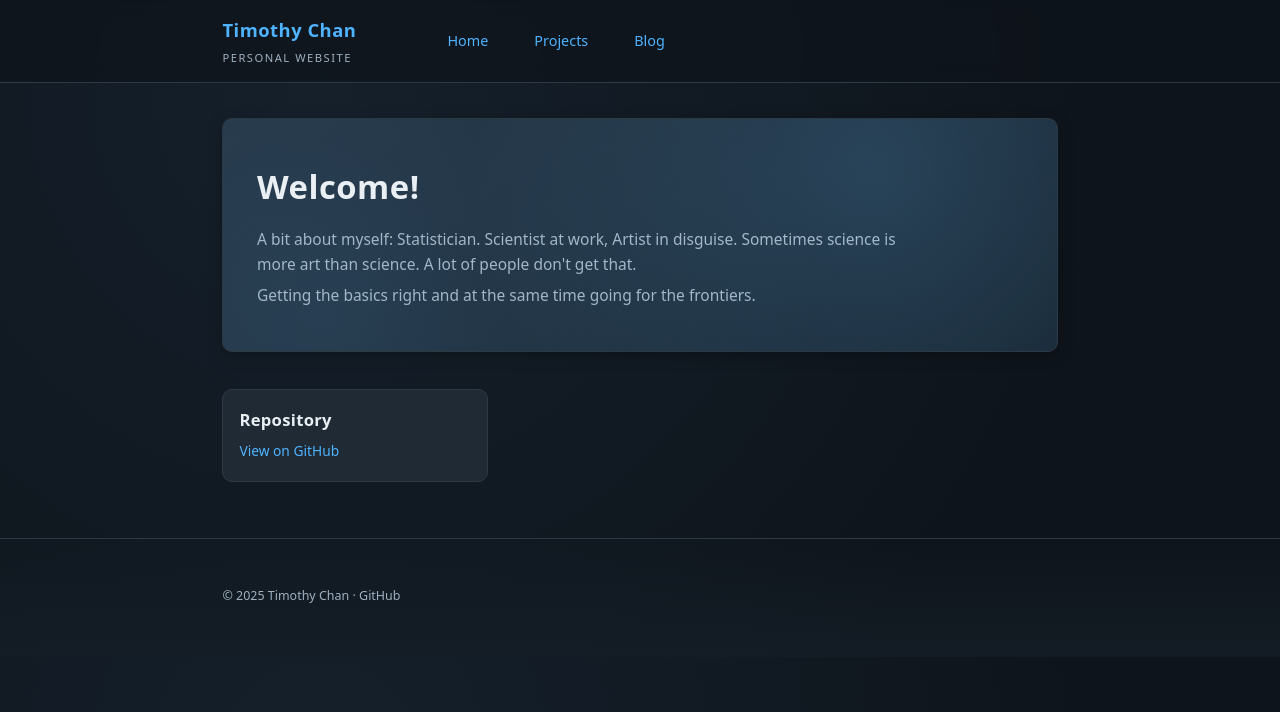
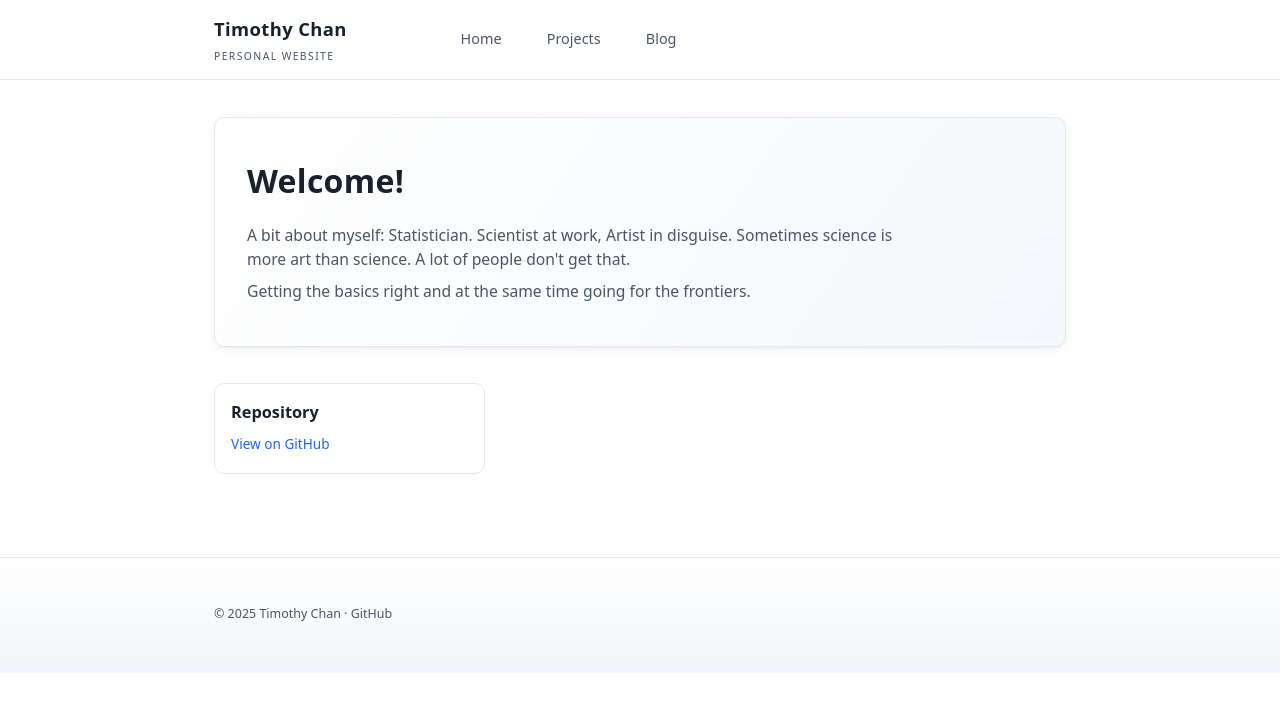
Before and after one commit to resyui/resyui.github.io, a Jekyll site: the page built from index.md, in a window 1280 px wide. Shown: the top 712 px of the page. Built offline with Jekyll 4.4.1, drawn with Linux system fonts in a browser that asks for light colours.

Commit message:
Refactor CSS for light theme and layout adjustments
Updated CSS variables for a lighter theme and adjusted various styles for improved layout and appearance.

```diff
--- a/assets/css/style.css
+++ b/assets/css/style.css
@@ -1,25 +1,25 @@
 :root {
-  --bg: #0e141b;
-  --bg-alt: #17212b;
-  --panel: #1f2a35;
-  --border: #2d3a46;
-  --text: #e9eef2;
-  --text-dim: #9fb1c1;
-  --accent: #4fb3ff;
-  --accent-hover: #77c9ff;
+  --bg: #ffffff;
+  --bg-alt: #f5f7fa;
+  --panel: #ffffff;
+  --border: #e2e8f0;
+  --text: #1a202c;
+  --text-dim: #4a5568;
+  --accent: #2563eb;
+  --accent-hover: #1d4ed8;
   --radius: 10px;
-  --shadow: 0 4px 18px -6px rgba(0,0,0,.55);
+  --shadow: 0 4px 14px -4px rgba(0,0,0,.08), 0 2px 4px -2px rgba(0,0,0,.06);
   --font: system-ui,-apple-system,Segoe UI,Roboto,Ubuntu,sans-serif;
-  --mono: ui-monospace, SFMono-Regular, "SF Mono", Menlo, Consolas, "Liberation Mono", monospace;
-  --line: 1.6;
-  --max-width: 880px;
+  --mono: ui-monospace,SFMono-Regular,Menlo,Consolas,"Liberation Mono",monospace;
+  --line: 1.58;
+  --max-width: 900px;
 }
 
 * { box-sizing: border-box; }
 html, body { margin: 0; padding: 0; }
 body {
   font-family: var(--font);
-  background: var(--bg) radial-gradient(circle at 25% 15%, #15202b 0%, #0e141b 70%);
+  background: var(--bg);
   color: var(--text);
   line-height: var(--line);
   -webkit-font-smoothing: antialiased;
@@ -36,104 +36,92 @@ a:hover { color: var(--accent-hover); }
   width: 100%;
   max-width: var(--max-width);
   margin: 0 auto;
-  padding: 0 1.4rem;
+  padding: 0 1.5rem;
 }
 
-/* Header / Nav */
 .site-header {
-  backdrop-filter: blur(10px);
-  background: rgba(14,20,27,0.72);
+  backdrop-filter: blur(8px);
+  background: rgba(255,255,255,0.78);
   border-bottom: 1px solid var(--border);
   position: sticky;
   top: 0;
-  z-index: 50;
+  z-index: 40;
 }
 .site-header .inner {
   display: flex;
   gap: 2rem;
   align-items: center;
-  padding: .95rem 1.4rem;
+  padding: .9rem 1.5rem;
   flex-wrap: wrap;
 }
-.brand {
-  display: flex;
-  flex-direction: column;
-  min-width: 180px;
-}
+
+.brand { display: flex; flex-direction: column; min-width: 200px; }
 .site-title {
   font-size: 1.15rem;
   font-weight: 600;
-  letter-spacing: .5px;
+  letter-spacing: .4px;
+  color: var(--text);
 }
 .site-tagline {
-  font-size: .70rem;
+  font-size: .65rem;
   text-transform: uppercase;
-  letter-spacing: 1.5px;
+  letter-spacing: 1.4px;
   color: var(--text-dim);
-  margin-top: .25rem;
+  margin-top: .28rem;
 }
 
 .site-nav {
   display: flex;
-  gap: 1.25rem;
+  gap: 1rem;
   font-size: .9rem;
   flex-wrap: wrap;
 }
 .site-nav a {
-  padding: .4rem .75rem;
+  padding: .45rem .85rem;
   border-radius: 100px;
   background: transparent;
   border: 1px solid transparent;
   transition: background .18s, border-color .18s;
+  color: var(--text-dim);
 }
 .site-nav a:hover {
   background: var(--bg-alt);
   border-color: var(--border);
+  color: var(--text);
 }
 
-/* Main Content */
 .site-main .inner {
-  padding-top: 2.2rem;
-  padding-bottom: 3.5rem;
+  padding-top: 2.3rem;
+  padding-bottom: 3.2rem;
 }
 
 .hero {
-  background: linear-gradient(140deg,#233140,#17232e);
+  background: linear-gradient(125deg,#ffffff,#f4f8fc);
   border: 1px solid var(--border);
-  padding: 2.6rem 2.1rem 2.3rem;
+  padding: 2.4rem 2rem 2.2rem;
   border-radius: var(--radius);
   box-shadow: var(--shadow);
   position: relative;
   overflow: hidden;
 }
-.hero:before {
-  content: "";
-  position: absolute;
-  inset: 0;
-  background:
-    radial-gradient(circle at 78% 22%, rgba(79,179,255,0.18), transparent 60%),
-    radial-gradient(circle at 12% 85%, rgba(79,179,255,0.12), transparent 65%);
-  mix-blend-mode: screen;
-  pointer-events: none;
-}
 .hero h2 {
-  margin: 0 0 .9rem;
-  font-size: 2.05rem;
-  font-weight: 640;
-  letter-spacing: .5px;
+  margin: 0 0 1rem;
+  font-size: 2rem;
+  font-weight: 600;
+  letter-spacing: .3px;
 }
 .hero p {
-  margin: .4rem 0;
-  max-width: 640px;
+  margin: .45rem 0;
+  max-width: 650px;
   color: var(--text-dim);
-  font-size: .97rem;
+  font-size: .98rem;
 }
 
 .grid {
   --gap: 1.2rem;
   display: grid;
   gap: var(--gap);
-  margin-top: 2.3rem;
+  margin-top: 2.2rem;
 }
 @media (min-width: 720px) {
   .grid { grid-template-columns: repeat(auto-fill,minmax(240px,1fr)); }
@@ -142,65 +130,125 @@ a:hover { color: var(--accent-hover); }
 .card {
   background: var(--panel);
   border: 1px solid var(--border);
-  padding: 1.05rem 1rem 1.2rem;
+  padding: 1.05rem 1rem 1.15rem;
   border-radius: var(--radius);
-  transition: border-color .18s, transform .18s, background .18s;
+  transition: border-color .18s, transform .18s, box-shadow .18s;
   position: relative;
-  overflow: hidden;
 }
-.card:before {
-  content: "";
-  position: absolute;
-  inset: 0;
-  opacity: 0;
-  background: radial-gradient(circle at 70% 25%, rgba(79,179,255,0.18), transparent 65%);
-  transition: opacity .35s;
-}
-.card:hover:before { opacity: 1; }
 .card:hover {
   border-color: var(--accent);
-  transform: translateY(-4px);
+  transform: translateY(-3px);
+  box-shadow: 0 4px 18px -2px rgba(0,0,0,.10);
 }
 .card h3 {
-  margin: 0 0 .45rem;
-  font-size: 1.04rem;
+  margin: 0 0 .5rem;
+  font-size: 1.02rem;
   font-weight: 600;
-  letter-spacing: .3px;
 }
 .card p {
   margin: 0;
   color: var(--text-dim);
-  font-size: .86rem;
+  font-size: .85rem;
   line-height: 1.5;
 }
 
+/* Quick Section Grid on Home */
+.quick-grid {
+  display: grid;
+  gap: 1.1rem;
+  margin-top: 2.2rem;
+}
+@media (min-width: 680px) {
+  .quick-grid { grid-template-columns: repeat(auto-fill,minmax(210px,1fr)); }
+}
+.qcard {
+  display: block;
+  background: var(--panel);
+  border: 1px solid var(--border);
+  padding: 1rem .95rem 1.05rem;
+  border-radius: var(--radius);
+  text-decoration: none;
+  transition: border-color .18s, box-shadow .18s, transform .18s;
+}
+.qcard h3 {
+  margin: 0 0 .4rem;
+  font-size: .95rem;
+  font-weight: 600;
+  letter-spacing: .3px;
+  color: var(--text);
+}
+.qcard p {
+  margin: 0;
+  font-size: .78rem;
+  color: var(--text-dim);
+  line-height: 1.4;
+}
+.qcard:hover {
+  border-color: var(--accent);
+  box-shadow: 0 4px 14px -3px rgba(0,0,0,.10);
+  transform: translateY(-3px);
+}
+
+/* Project List Page */
+.project-list {
+  list-style: none;
+  margin: 2rem 0 0;
+  padding: 0;
+  display: flex;
+  flex-direction: column;
+  gap: 1.4rem;
+}
+.project-item {
+  background: var(--panel);
+  border: 1px solid var(--border);
+  padding: 1.1rem 1.1rem 1.2rem;
+  border-radius: var(--radius);
+  transition: border-color .18s, box-shadow .18s;
+}
+.project-item:hover {
+  border-color: var(--accent);
+  box-shadow: 0 3px 14px -4px rgba(0,0,0,.12);
+}
+.project-item h2 {
+  margin: 0 0 .45rem;
+  font-size: 1.05rem;
+  font-weight: 600;
+  letter-spacing: .3px;
+}
+.project-item p {
+  margin: 0;
+  color: var(--text-dim);
+  font-size: .82rem;
+  line-height: 1.45;
+}
+
+/* Code */
 pre, code {
   font-family: var(--mono);
   font-size: .85rem;
-  background: #111a22;
-  border: 1px solid #25313c;
-  color: #c7d7e5;
-  padding: .15rem .45rem;
+  background: #f1f5f9;
+  border: 1px solid #e2e8f0;
+  color: #2d3748;
+  padding: .18rem .5rem;
   border-radius: 6px;
 }
 pre {
-  padding: .9rem 1rem;
+  padding: 1rem 1.1rem;
   overflow-x: auto;
 }
 
+/* Footer */
 .site-footer {
   border-top: 1px solid var(--border);
-  padding: 2.2rem 0 2.4rem;
+  padding: 2.1rem 0 2.3rem;
   font-size: .78rem;
   color: var(--text-dim);
-  background: linear-gradient(to bottom, rgba(23,33,43,0), rgba(23,33,43,.6));
+  background: linear-gradient(to bottom,#ffffff,#f2f5f9);
+  margin-top: 2rem;
 }
 .site-footer a { color: var(--text-dim); }
 .site-footer a:hover { color: var(--accent); }
 
 img, svg, video { max-width: 100%; height: auto; }
 
-::selection {
-  background: rgba(79,179,255,0.35);
-  color: #fff;
-}
+::selection { background: rgba(37,99,235,0.18); color: #111; }
```
